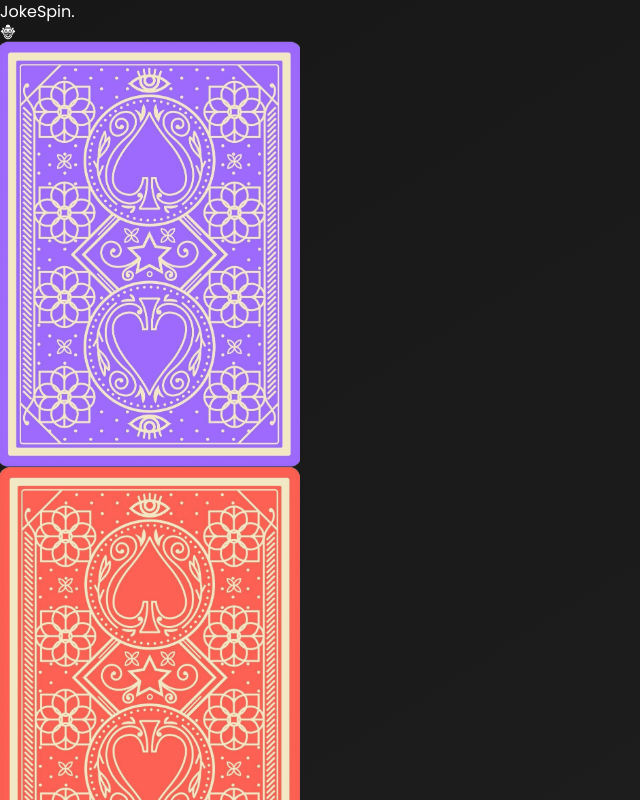
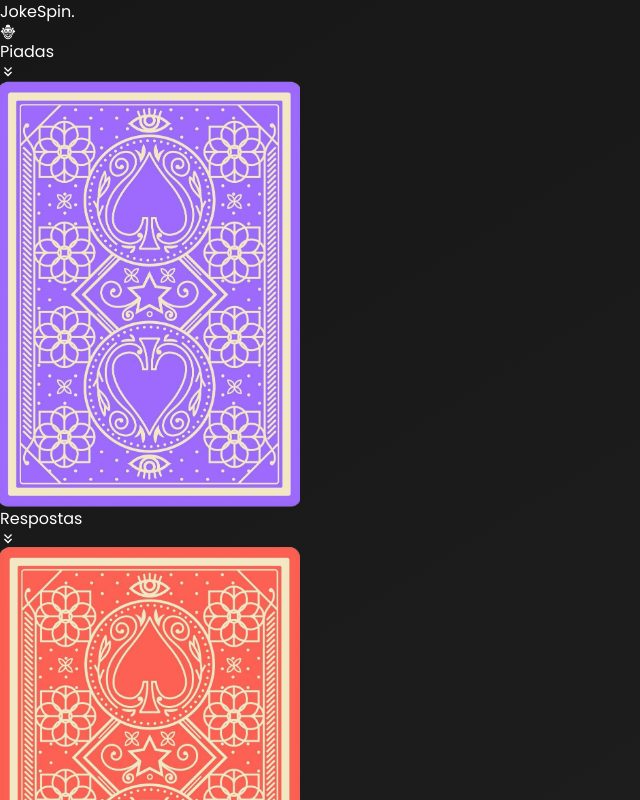
Before and after one commit to OnlyChristianDev/JokeAPI, a Next.js app: page / in a window 1280 px wide. Shown: the top 800 px of the page, without its empty margins (0-640 px from the left). Built offline with nearby package versions, Linux system fonts and the light colour scheme.

Commit message:
melhoria na identificação das cartas

```diff
--- a/src/app/components/Card.tsx
+++ b/src/app/components/Card.tsx
@@ -6,6 +6,7 @@ import RedCard from "../../../public/RedCard.png";
 import Aviso from './Aviso';
 import { AnimatePresence } from "framer-motion";
 import ArrayVazio from "../components/ArrayVazio"
+import Indenticacao from './Indentificacao';
 
 interface JokeProps {
   joke: string;
@@ -48,6 +49,8 @@ export default function Card({ joke, answer, onNextJoke, animationArray  }: Joke
   return (
     <div className='flex flex-col items-center justify-center'>
       <div className='flex gap-10'>
+        <div className='flex items-center justify-center flex-col gap-5'>
+          <Indenticacao nomeDaCarta={"Piadas"} />
           <motion.div
             className={`w-[300px] cursor-pointer shadow-2xl h-[412px] rounded-lg flex items-center justify-center transition-colors duration-600 ${flippedBlueCard ? 'bg-[#9A6AF9] p-10' : ''}`}
             initial={{ rotateY: 0 }}
@@ -58,6 +61,7 @@ export default function Card({ joke, answer, onNextJoke, animationArray  }: Joke
             transition={{ duration: 0.6 }}
             onClick={flippedRedCardFunction}
           >
+
             {flippedBlueCard ?  <p className='font-semibold scale-x-[-1] text-center text-2xl'>
             {joke}
                 </p> : ""}
@@ -67,6 +71,9 @@ export default function Card({ joke, answer, onNextJoke, animationArray  }: Joke
               <Image className='' src={BlueCard} alt='Carta azul com a piada' width={300} height={300} />
             )}
           </motion.div>
+        </div>
+        <div className='flex items-center justify-center flex-col gap-5'>
+          <Indenticacao nomeDaCarta={"Respostas"}/>
           <motion.div
             className={`w-[300px] cursor-pointer shadow-2xl h-[412px] rounded-lg flex items-center justify-center transition-colors duration-600 ${flippedRedCard ? 'bg-[#F55F56] p-10' : ''}`}
             initial={{ rotateY: 0 }}
@@ -84,6 +91,7 @@ export default function Card({ joke, answer, onNextJoke, animationArray  }: Joke
             )}
           </motion.div>
         </div>
+      </div>
       <AnimatePresence>
         {animationArray == true ? <ArrayVazio /> : ""}
         {animation == true ? (<Aviso />) : ""}
--- a/src/app/components/Indentificacao.tsx
+++ b/src/app/components/Indentificacao.tsx
@@ -0,0 +1,26 @@
+import { MdKeyboardDoubleArrowDown } from "react-icons/md";
+import { motion } from "framer-motion";
+
+export default function Indenticacao( {nomeDaCarta} ){
+    return(
+        <div className="flex items-center justify-center flex-col">
+            <h1 className="text-2xl font-semibold">
+                {nomeDaCarta}
+            </h1>
+            <motion.div
+            className="mt-5 rounded-lg flex items-center justify-center text-white text-lg font-bold"
+            animate={{
+                y: [0, -18, 0],
+            }}
+            transition={{
+                duration: 2,
+                repeat: Infinity,
+                repeatType: "loop",
+                ease: "easeInOut",
+            }}
+            >
+                <MdKeyboardDoubleArrowDown />
+            </motion.div>
+        </div>
+    )
+}
```
Lines whose indentation alone changed are shown as unchanged.
